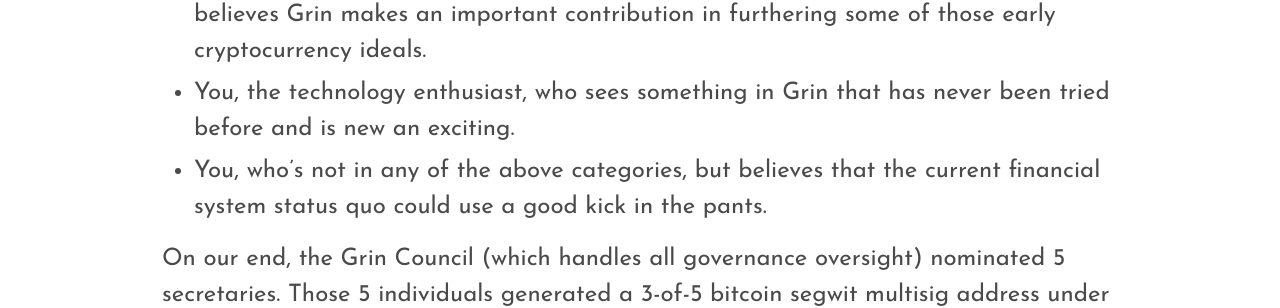
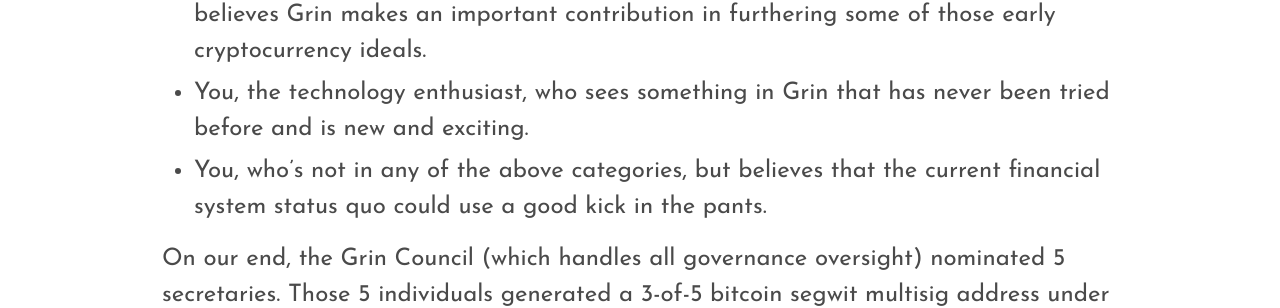
Before and after one commit to mimblewimble/site, a Jekyll site: the page built from sec_audit.md, in a window 1280 px wide and 900 px high, scrolled down 828 px. Shown: the part 179-487 px from the top of the window. Built offline with Jekyll 4.4.1, drawn with Linux system fonts in a browser that asks for light colours; nearby versions of some CDN libraries; our own code applies the rules of GitHub Pages for plain Markdown files.

Commit message:
Typo fixes (#33)

```diff
--- a/sec_audit.md
+++ b/sec_audit.md
@@ -34,7 +34,7 @@
   who believes Grin makes an important contribution in furthering some of those
   early cryptocurrency ideals.
 - You, the technology enthusiast, who sees something in Grin that has never
-  been tried before and is new an exciting.
+  been tried before and is new and exciting.
 - You, who's not in any of the above categories, but believes that the current
   financial system status quo could use a good kick in the pants.
 
```
Also changed, not shown: funding.md (+1 -1 lines).
